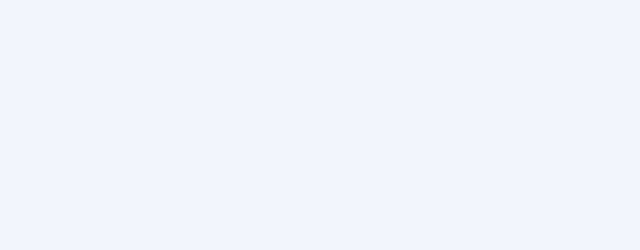
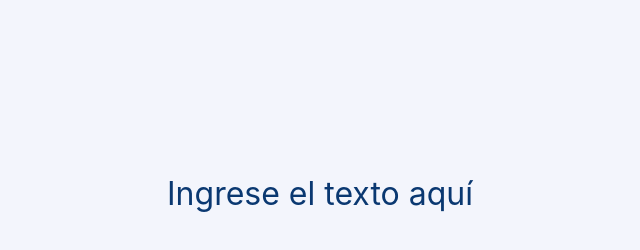
Before and after one commit to olker/Encriptado-y-Desencriptado-de-texto, a plain HTML site: page index.html in a window 1280 px wide. Shown: the whole page, without its empty margins (75-715 px from the left). Drawn offline with Linux system fonts and the light colour scheme.

Commit message:
Campo para el texto que va a ser encriptado/desencriptado

```diff
--- a/css/index.css
+++ b/css/index.css
@@ -3,3 +3,22 @@ body{
     width: 100%;
     background: #F3F5FC;
 }
+.enviarTexto{
+    position: absolute;
+    background: #F3F5FC;
+    border: none;
+    resize: none;
+    width: 577px;
+    height: 48px;
+    left: 240px;
+    top: 168px;
+    font-family: 'Inter';
+    font-style: normal;
+    font-weight: 400;
+    font-size: 32px;
+    line-height: 150%;
+    color: #0A3871;
+}
+.enviarTexto::placeholder{
+    color: #0A3871;
+}
--- a/index.html
+++ b/index.html
@@ -9,6 +9,10 @@
     <title>Encriptado y Desencriptado de texto</title>
 </head>
 <body>
-
+    <header></header>
+    <main>
+        <textarea name="" id="" class="enviarTexto" cols="30" rows="1" placeholder="Ingrese el texto aquí"></textarea>
+    </main>
+    <footer></footer>
 </body>
 </html>
```
